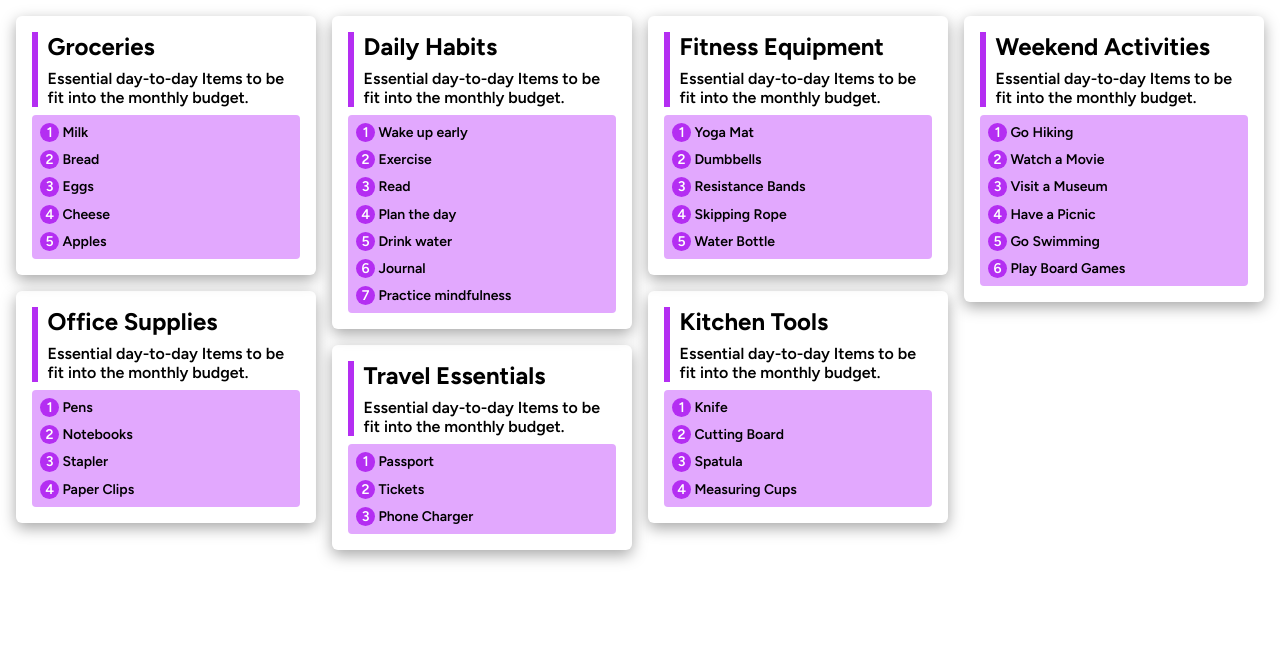
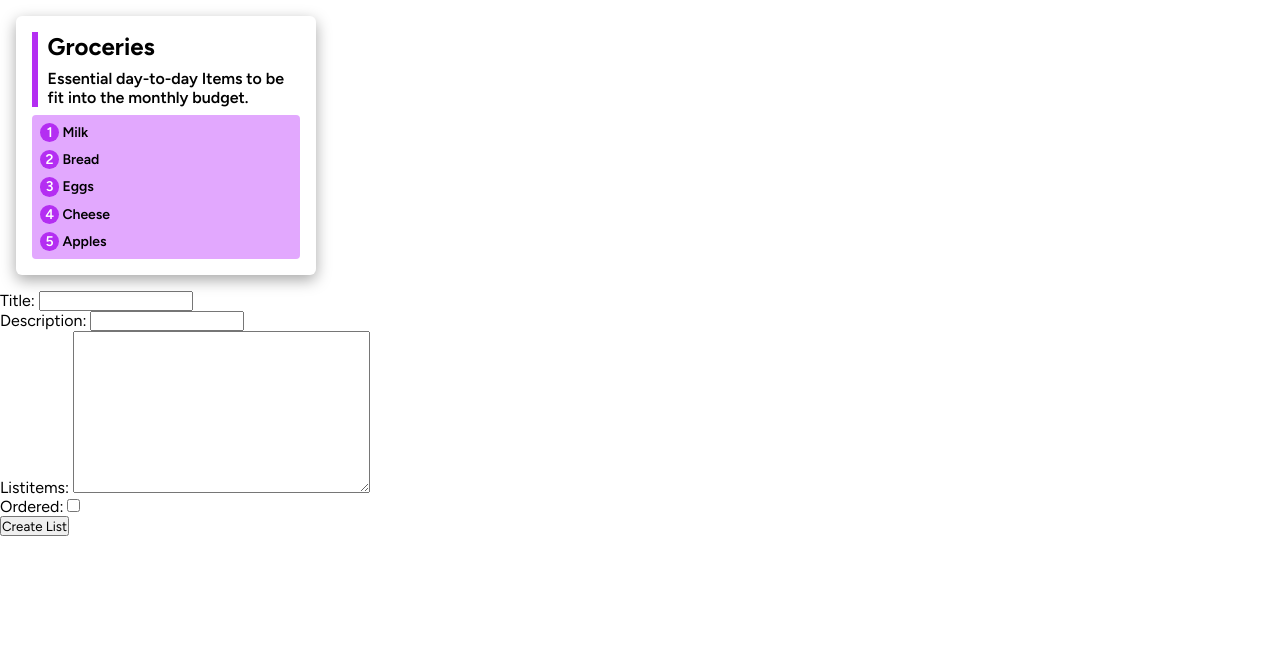
Before and after one commit to WinterTheEngineer/Erica, a Django app: page /lists in a window 1280 px wide. Shown: the part 304-953 px from the top of the page. After the commit the page ends 840 px from the top, so only its background shows below. Run offline with Django 5.2, Linux system fonts and the light colour scheme.

Commit message:
added list creation form

```diff
--- a/templates/lists.html
+++ b/templates/lists.html
@@ -42,170 +42,13 @@
                 </div>
             </div>
         </div>
-        <div class="card list animate__animated animate__fadeInUp">
-            <div class="card-header">
-                <h2>Office Supplies</h2>
-                <p>Essential day-to-day Items to be fit into the monthly budget.</p>
-            </div>
-            <div class="card-body">
-                <div class="listitem">
-                    <p>1</p>
-                    <p>Pens</p>
-                </div>
-                <div class="listitem">
-                    <p>2</p>
-                    <p>Notebooks</p>
-                </div>
-                <div class="listitem">
-                    <p>3</p>
-                    <p>Stapler</p>
-                </div>
-                <div class="listitem">
-                    <p>4</p>
-                    <p>Paper Clips</p>
-                </div>
-            </div>
-        </div>
-        <div class="card list animate__animated animate__fadeInUp">
-            <div class="card-header">
-                <h2>Daily Habits</h2>
-                <p>Essential day-to-day Items to be fit into the monthly budget.</p>
-            </div>
-            <div class="card-body">
-                <div class="listitem">
-                    <p>1</p>
-                    <p>Wake up early</p>
-                </div>
-                <div class="listitem">
-                    <p>2</p>
-                    <p>Exercise</p>
-                </div>
-                <div class="listitem">
-                    <p>3</p>
-                    <p>Read</p>
-                </div>
-                <div class="listitem">
-                    <p>4</p>
-                    <p>Plan the day</p>
-                </div>
-                <div class="listitem">
-                    <p>5</p>
-                    <p>Drink water</p>
-                </div>
-                <div class="listitem">
-                    <p>6</p>
-                    <p>Journal</p>
-                </div>
-                <div class="listitem">
-                    <p>7</p>
-                    <p>Practice mindfulness</p>
-                </div>
-            </div>
-        </div>
-        <div class="card list animate__animated animate__fadeInUp">
-            <div class="card-header">
-                <h2>Travel Essentials</h2>
-                <p>Essential day-to-day Items to be fit into the monthly budget.</p>
-            </div>
-            <div class="card-body">
-                <div class="listitem">
-                    <p>1</p>
-                    <p>Passport</p>
-                </div>
-                <div class="listitem">
-                    <p>2</p>
-                    <p>Tickets</p>
-                </div>
-                <div class="listitem">
-                    <p>3</p>
-                    <p>Phone Charger</p>
-                </div>
-            </div>
-        </div>
-        <div class="card list animate__animated animate__fadeInUp">
-            <div class="card-header">
-                <h2>Fitness Equipment</h2>
-                <p>Essential day-to-day Items to be fit into the monthly budget.</p>
-            </div>
-            <div class="card-body">
-                <div class="listitem">
-                    <p>1</p>
-                    <p>Yoga Mat</p>
-                </div>
-                <div class="listitem">
-                    <p>2</p>
-                    <p>Dumbbells</p>
-                </div>
-                <div class="listitem">
-                    <p>3</p>
-                    <p>Resistance Bands</p>
-                </div>
-                <div class="listitem">
-                    <p>4</p>
-                    <p>Skipping Rope</p>
-                </div>
-                <div class="listitem">
-                    <p>5</p>
-                    <p>Water Bottle</p>
-                </div>
-            </div>
-        </div>
-        <div class="card list animate__animated animate__fadeInUp">
-            <div class="card-header">
-                <h2>Kitchen Tools</h2>
-                <p>Essential day-to-day Items to be fit into the monthly budget.</p>
-            </div>
-            <div class="card-body">
-                <div class="listitem">
-                    <p>1</p>
-                    <p>Knife</p>
-                </div>
-                <div class="listitem">
-                    <p>2</p>
-                    <p>Cutting Board</p>
-                </div>
-                <div class="listitem">
-                    <p>3</p>
-                    <p>Spatula</p>
-                </div>
-                <div class="listitem">
-                    <p>4</p>
-                    <p>Measuring Cups</p>
-                </div>
-            </div>
-        </div>
-        <div class="card list animate__animated animate__fadeInUp">
-            <div class="card-header">
-                <h2>Weekend Activities</h2>
-                <p>Essential day-to-day Items to be fit into the monthly budget.</p>
-            </div>
-            <div class="card-body">
-                <div class="listitem">
-                    <p>1</p>
-                    <p>Go Hiking</p>
-                </div>
-                <div class="listitem">
-                    <p>2</p>
-                    <p>Watch a Movie</p>
-                </div>
-                <div class="listitem">
-                    <p>3</p>
-                    <p>Visit a Museum</p>
-                </div>
-                <div class="listitem">
-                    <p>4</p>
-                    <p>Have a Picnic</p>
-                </div>
-                <div class="listitem">
-                    <p>5</p>
-                    <p>Go Swimming</p>
-                </div>
-                <div class="listitem">
-                    <p>6</p>
-                    <p>Play Board Games</p>
-                </div>
-            </div>
-        </div>
     </div>
 </section>
+<section>
+    <form action="{% url 'new_list' %}" method="post">
+        {% csrf_token %}
+        {{listform}}
+        <button type="submit">Create List</button>
+    </form>
+</section>
 {% endblock body %}
```
